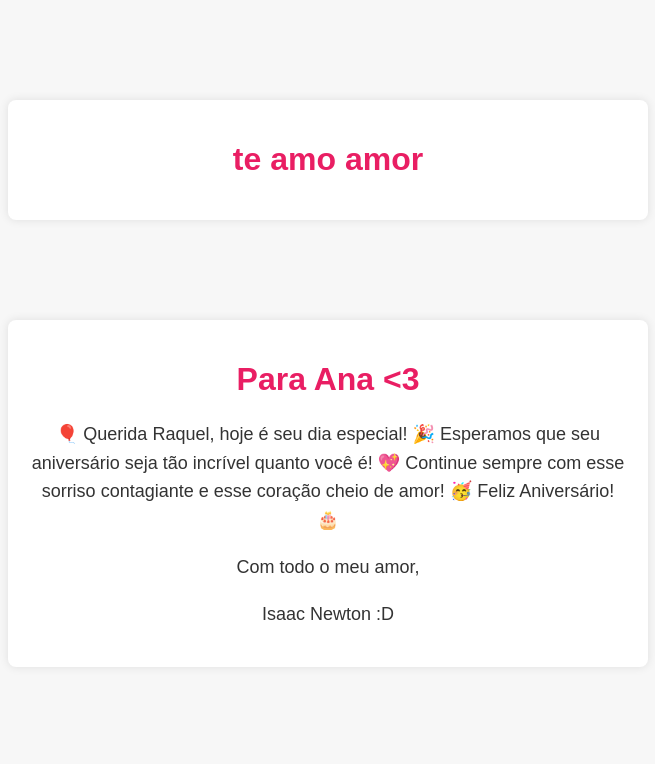
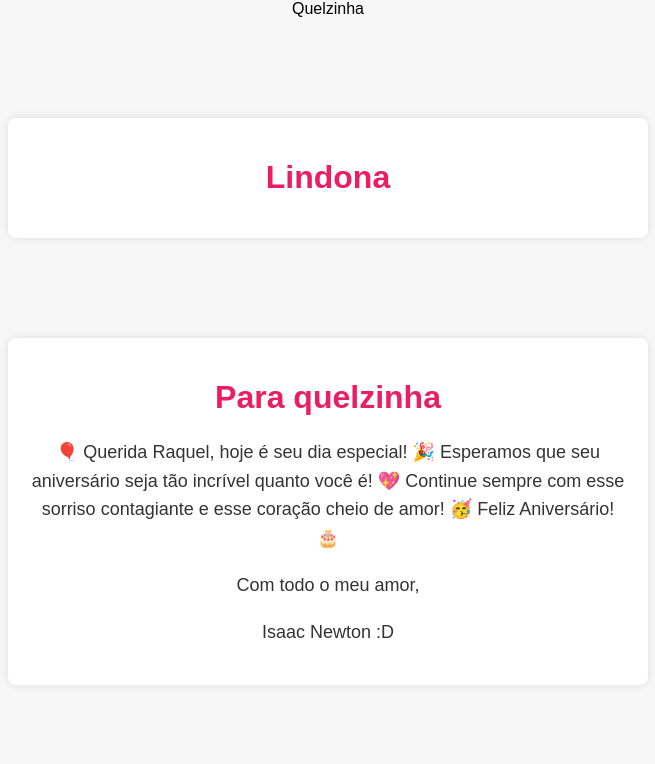
Before and after one commit to Astromaticos/ana, a plain HTML site: page index.html in a window 1280 px wide. Shown: the top 764 px of the page, without its empty margins (312-967 px from the left). Drawn offline with Linux system fonts and the light colour scheme.

Commit message:
Update index.html

```diff
--- a/index.html
+++ b/index.html
@@ -3,7 +3,7 @@
 <head>
     <meta charset="UTF-8">
     <meta name="viewport" content="width=device-width, initial-scale=1.0">
-    <title>Declaração de Amor</title>
+    <title></title>Quelzinha</title>
     <style>
         body {
             font-family: Arial, sans-serif;
@@ -32,10 +32,10 @@
 </head>
 <body>
     <div class="container">
-        <h1>te amo amor</h1>
+        <h1>Lindona</h1>
     </div>
     <div class="container">
-        <h1>Para Ana <3</h1>
+        <h1>Para quelzinha </h1>
         <p>🎈 Querida Raquel, hoje é seu dia especial! 🎉 Esperamos que seu aniversário seja tão incrível quanto você é! 💖 Continue sempre com esse sorriso contagiante e esse coração cheio de amor! 🥳 Feliz Aniversário! 🎂</p>
         <p>Com todo o meu amor,</p>
         <p>Isaac Newton :D</p>
```
